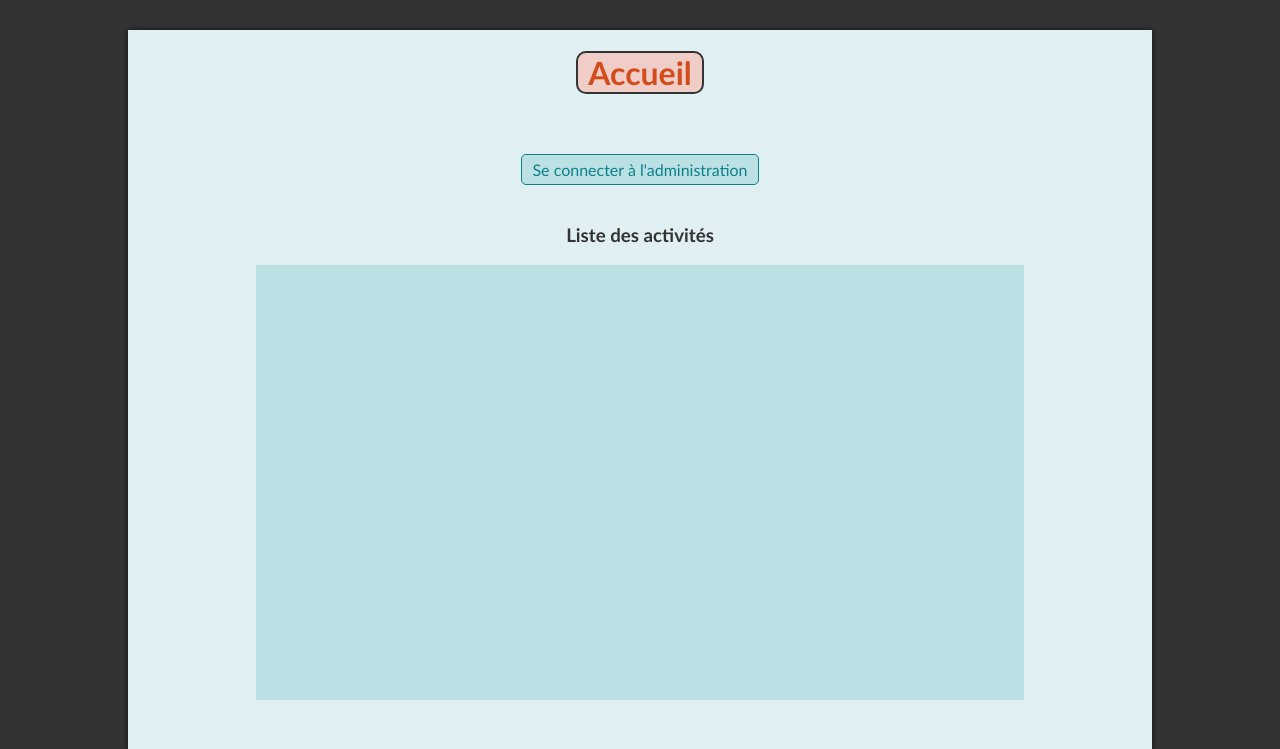
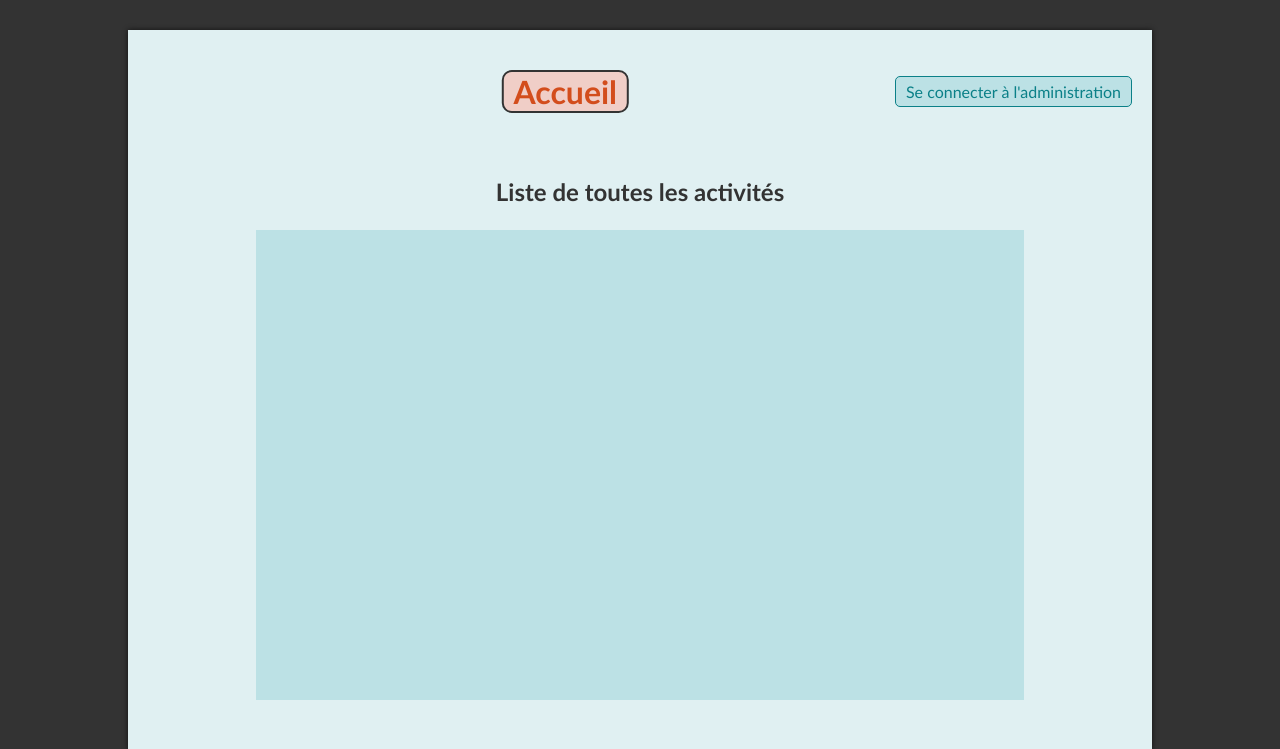
Before and after one commit to obeauch/travail_synthese_module3_pwa, a PHP site: page /accueil in a window 1280 px wide. Shown: the top 749 px of the page. Run offline with PHP 8.4, Linux system fonts and the light colour scheme; the visitor is signed in with stand-in values (Sample User, id 1); data that the repository does not hold is empty; some libraries are stand-ins or nearby versions.

Commit message:
avec_admin_sur_accueil

```diff
--- a/controllers/SiteController.php
+++ b/controllers/SiteController.php
@@ -16,6 +16,9 @@ class SiteController extends BaseController
 
         $activites = new Activites();
         $posts = $activites->tousAvecCategories();
+
+        // $administrateur = new Activites();
+        // $admins = $administrateur->tousAvecAdministrateur();
 
         include "views/accueil.view.php";
     }
@@ -59,7 +62,7 @@ class SiteController extends BaseController
 
         $activites = new Activites();
         $posts = $activites->tousAvecCategories($id);
-        $admins = $activites->tousAvecAdministrateur($id);
+        // $admins = $activites->tousAvecAdministrateur($id);
         include "views/admin.view.php";
     }
 
--- a/models/Activites.php
+++ b/models/Activites.php
@@ -44,9 +44,10 @@ class Activites extends BaseModel
     public function tousAvecCategories()
     {
         $sql = "
-        SELECT $this->table.*, activites_categories.type
+        SELECT $this->table.*, activites_categories.type, administrateurs.prenom, administrateurs.nom
         FROM $this->table
         INNER JOIN activites_categories ON fk_activite_categorie_id = activites_categories.id
+        INNER JOIN administrateurs ON fk_administrateur_id = administrateurs.id
         ";
 
         $stmt = $this->pdo()->prepare($sql);
--- a/public/css/style.css
+++ b/public/css/style.css
@@ -29,17 +29,39 @@ body {
           box-shadow: 0px 0px 5px #111;
 }
 
-.conteneur h1 {
+.conteneur header {
+  -webkit-box-align: center;
+      -ms-flex-align: center;
+          align-items: center;
+  display: -webkit-box;
+  display: -ms-flexbox;
+  display: flex;
+  -ms-flex-wrap: wrap;
+      flex-wrap: wrap;
+  -webkit-box-pack: center;
+      -ms-flex-pack: center;
+          justify-content: center;
+  width: 100%;
+}
+
+.conteneur header h1 {
   background-color: #f0cec7;
   color: #d34d1c;
   padding: 0px 10px;
   border-radius: 10px;
   border: 2px solid #333;
-  margin-bottom: 40px;
+  margin: 40px auto;
+  -webkit-transform: translateX(50%);
+          transform: translateX(50%);
+}
+
+.conteneur header .liens {
+  margin: 20px;
 }
 
 .conteneur h3 {
   color: #333;
+  font-size: 24px;
 }
 
 .conteneur a {
@@ -118,14 +140,11 @@ body {
   display: -webkit-box;
   display: -ms-flexbox;
   display: flex;
+  -ms-flex-wrap: wrap;
+      flex-wrap: wrap;
   -webkit-box-pack: start;
       -ms-flex-pack: start;
           justify-content: start;
-}
-
-.conteneur .activites .activite .activite-type .image {
-  margin-left: 20px;
-  width: 240px;
 }
 
 .conteneur .activites .activite .activite-type .titre {
@@ -138,6 +157,11 @@ body {
   color: #0b8088;
   font-size: 16px;
   margin-right: 100px;
+}
+
+.conteneur .activites .activite .image {
+  margin-left: 20px;
+  min-width: 220px;
 }
 
 .conteneur .activites .activite .supprimer {
@@ -159,6 +183,13 @@ body {
   color: #a8431e;
 }
 
+.conteneur .activites .admin {
+  color: #0b8088;
+  font-size: 10px;
+  margin-right: 50px;
+  text-align: right;
+}
+
 .conteneur .activites .ligne {
   background-color: #aaa;
   width: 50vw;
--- a/public/css/style.scss
+++ b/public/css/style.scss
@@ -23,17 +23,33 @@ $color-turquoise-pale: rgb(188, 225, 229);
     margin-top: 30px;
     box-shadow: 0px 0px 5px #111;
 
+    header {
+        align-items: center;
+        display: flex;
+        flex-wrap: wrap;
+        justify-content: center;
+        width: 100%;
+
         h1 {
             background-color: $color-red-pale;
             color: $color-red;
             padding: 0px 10px;
             border-radius: 10px;
             border: 2px solid #333;
-        margin-bottom: 40px;
+            margin: 40px auto;
+            transform: translateX(50%);
         }
+
+        .liens {
+            margin: 20px;
+
+        }
+    }
+
 
     h3 {
         color: #333;
+        font-size: 24px;
     }
 
     a {
@@ -77,8 +93,6 @@ $color-turquoise-pale: rgb(188, 225, 229);
     .activites {
         background-color: rgb(188, 225, 229);
         color: #333;
-        // font-size: 24px;
-        // font-weight: bold;
         height: 60vh;
         width: 60vw;
         min-width: 300px;
@@ -100,12 +114,9 @@ $color-turquoise-pale: rgb(188, 225, 229);
             .activite-type {
                 align-items: center;
                 display: flex;
+                flex-wrap: wrap;
                 justify-content: start;
 
-                .image {
-                    margin-left: 20px;
-                    width: 240px;
-                }
 
                 .titre {
                     color: #333;
@@ -117,10 +128,14 @@ $color-turquoise-pale: rgb(188, 225, 229);
                     color: $color-turquoise;
                     font-size: 16px;
                     margin-right: 100px;
-
+                }
             }
 
+            .image {
+                margin-left: 20px;
+                min-width: 220px;
             }
+
             .supprimer {
                 margin: 0px 30px 0px 60px;
                 display: flex;
@@ -141,6 +156,14 @@ $color-turquoise-pale: rgb(188, 225, 229);
 
         }
 
+
+        .admin {
+            color: $color-turquoise;
+            font-size: 10px;
+            margin-right: 50px;
+            text-align : right;
+        }
+
         .ligne {
             background-color: #aaa;
             width: 50vw;
--- a/views/accueil.view.php
+++ b/views/accueil.view.php
@@ -10,13 +10,15 @@
     </head>
     <body class="accueil">
         <div class="conteneur">
-            <h1>Accueil</h1>
+            <header>
+                <h1>Accueil</h1>
 
-            <div class="liens">
-                <a href="login">Se connecter à l'administration</a>
-            </div>
+                <div class="liens">
+                    <a href="login">Se connecter à l'administration</a>
+                </div>
+            </header>
 
-            <h3>Liste des activités</h3>
+            <h3>Liste de toutes les activités</h3>
             <div class="activites">
 
                 <?php foreach ($posts as $post) {?>
@@ -26,10 +28,11 @@
                     </div>
 
                     <div class="activite-type">
-                        <p class="titre"><?=$post["titre"]?> -</p>
+                        <p class="titre"><?=$post["titre"]?></p>
                         <p class="type"><?=$post["type"]?></p>
                     </div>
                 </div>
+                <p class="admin"><?=$post["prenom"]?> <?=$post["nom"]?></p>
                 <div class="ligne"></div>
                 <?php }?>
             </div>
```
Also changed, not shown: views/admin.view.php (+8 -1 lines), 1 other file. Lines whose indentation alone changed are shown as unchanged.
